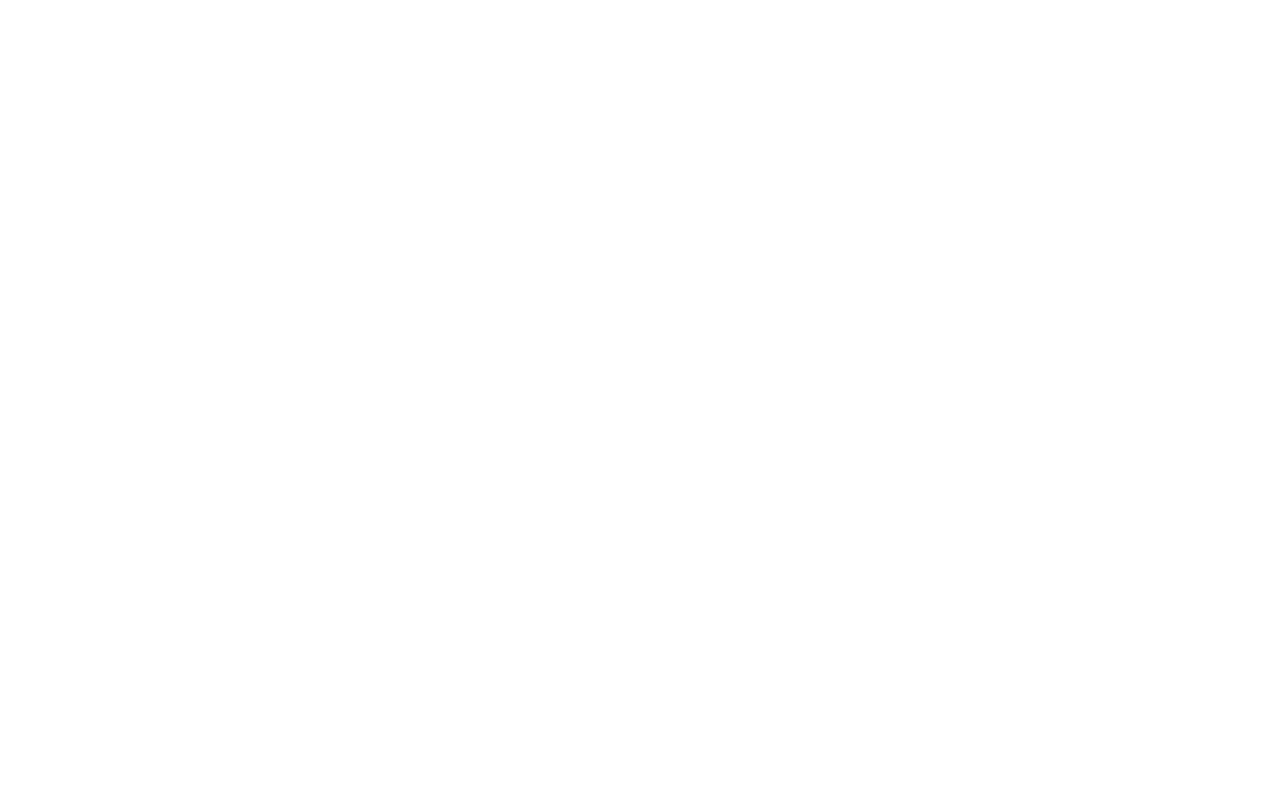
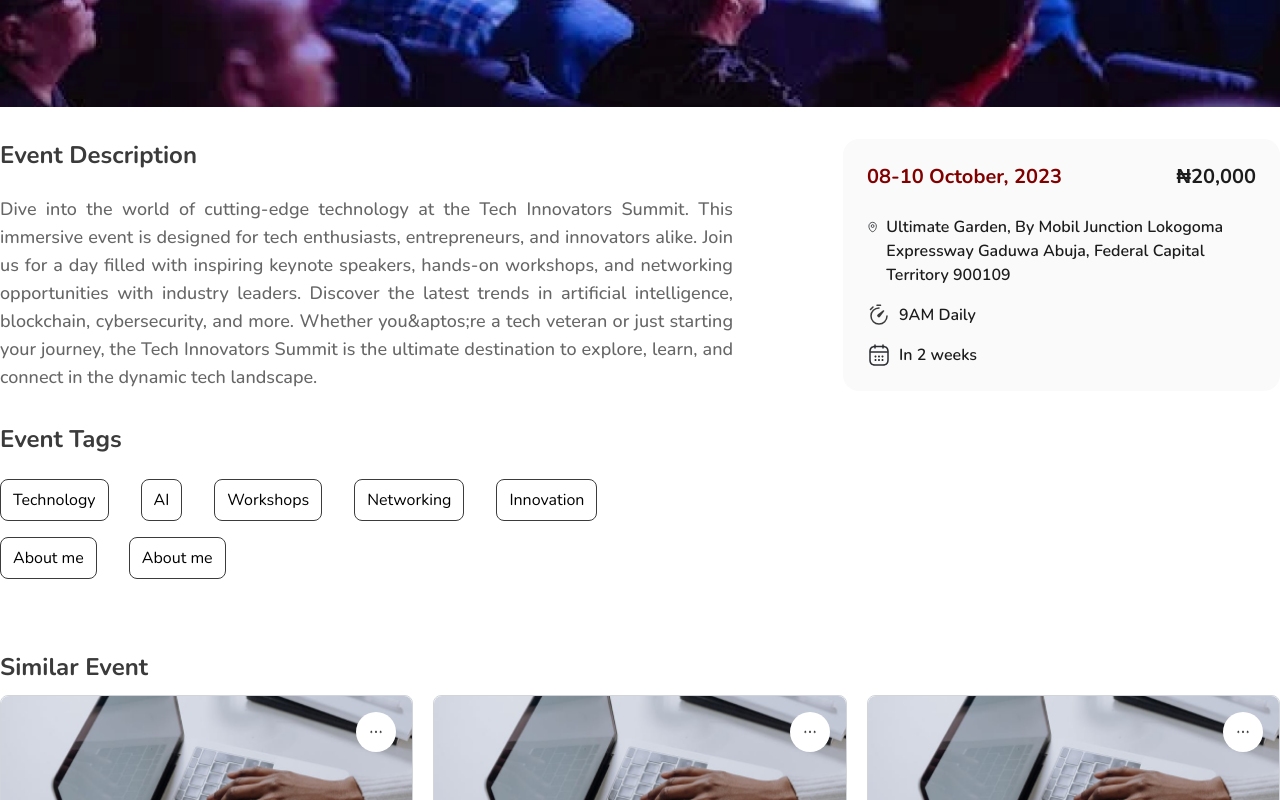
Before and after one commit to hngx-org/event, a Next.js app: page /event/EventDetails in a window 1280 px wide. Before the commit this address had no page. Shown: the part 480-1280 px from the top of the page. Before the commit the page ends 800 px from the top, so only its background shows below. Built offline with nearby package versions, Linux system fonts and the light colour scheme.

Commit message:
revamped eventdetails

```diff
--- a/components/web/EventDetails.tsx
+++ b/components/events/EventDetails.tsx
@@ -7,9 +7,9 @@
             <div className="max-w-7xl mx-auto flex justify-between mb-6 mt-24">
                 <div className="flex gap-4 items-center">
                     <ArrowBackIcon />
-                    <h3 className="text-[#3B3B3B] text-2xl font-bold">Tech Innovators Summit</h3>
+                    <h3 className="text-grey-500 text-2xl font-bold">Tech Innovators Summit</h3>
                 </div>
-                <Link href='/Checkout' className="bg-[#800000] text-white text-base font-bold flex justify-center items-center py-[18px] px-8 rounded-lg">Register for this event</Link>
+                <Link href='/Checkout' className="bg-secondary-300 text-white text-base font-bold flex justify-center items-center py-[18px] px-8 rounded-lg">Register for this event</Link>
             </div>
 
             <div className="w-full">
@@ -20,19 +20,19 @@
                 <div className="flex justify-between">
                     <div className="flex flex-col gap-8">
                         <div className="flex flex-col gap-6 max-w-[733px]">
-                            <h1 className="text-[#3B3B3B] text-2xl font-bold">Event Description</h1>
+                            <h1 className="text-grey-500 text-2xl font-bold">Event Description</h1>
                             <p className="text-[#666] text-justify font-medium text-lg">Dive into the world of cutting-edge technology at the Tech Innovators Summit. This immersive event is designed for tech enthusiasts, entrepreneurs, and innovators alike. Join us for a day filled with inspiring keynote speakers, hands-on workshops, and networking opportunities with industry leaders. Discover the latest trends in artificial intelligence, blockchain, cybersecurity, and more. Whether you&aptos;re a tech veteran or just starting your journey, the Tech Innovators Summit is the ultimate destination to explore, learn, and connect in the dynamic tech landscape.</p>
                         </div>
                         <div className="flex flex-col gap-6">
-                            <h1 className="text-[#3B3B3B] text-2xl font-bold">Event Tags</h1>
+                            <h1 className="text-grey-500 text-2xl font-bold">Event Tags</h1>
                             <div className="flex flex-wrap gap-x-8 gap-y-4 max-w-[653px]">
-                                <span className="flex py-2 px-3 justify-center gap-1 rounded-lg border border-[#3B3B3B]">Technology</span>
-                                <span className="flex py-2 px-3 justify-center gap-1 rounded-lg border border-[#3B3B3B]">AI</span>
-                                <span className="flex py-2 px-3 justify-center gap-1 rounded-lg border border-[#3B3B3B]">Workshops</span>
-                                <span className="flex py-2 px-3 justify-center gap-1 rounded-lg border border-[#3B3B3B]">Networking</span>
-                                <span className="flex py-2 px-3 justify-center gap-1 rounded-lg border border-[#3B3B3B]">Innovation</span>
-                                <span className="flex py-2 px-3 justify-center gap-1 rounded-lg border border-[#3B3B3B]">About me</span>
-                                <span className="flex py-2 px-3 justify-center gap-1 rounded-lg border border-[#3B3B3B]">About me</span>
+                                <span className="flex py-2 px-3 justify-center gap-1 rounded-lg border border-grey-500">Technology</span>
+                                <span className="flex py-2 px-3 justify-center gap-1 rounded-lg border border-grey-500">AI</span>
+                                <span className="flex py-2 px-3 justify-center gap-1 rounded-lg border border-grey-500">Workshops</span>
+                                <span className="flex py-2 px-3 justify-center gap-1 rounded-lg border border-grey-500">Networking</span>
+                                <span className="flex py-2 px-3 justify-center gap-1 rounded-lg border border-grey-500">Innovation</span>
+                                <span className="flex py-2 px-3 justify-center gap-1 rounded-lg border border-grey-500">About me</span>
+                                <span className="flex py-2 px-3 justify-center gap-1 rounded-lg border border-grey-500">About me</span>
                             </div>
                         </div>
                     </div>
@@ -40,26 +40,26 @@
                         <div className="flex flex-col gap-6">
                             <div>
                                 <div className="flex justify-between">
-                                <h1 className="text-[#800000] font-bold text-xl">08-10 October, 2023</h1>
-                                <h1 className="text-[#1C1C1C] font-bold text-xl">&#8358;20,000</h1>
+                                <h1 className="text-secondary-300 font-bold text-xl">08-10 October, 2023</h1>
+                                <h1 className="text-grey-700 font-bold text-xl">&#8358;20,000</h1>
                                 </div>
                             </div>
                             <div className="flex flex-col gap-4">
                                 <div className="flex gap-2 items-start">
                                     <LocationIcon />
-                                    <h4 className="text-[#1C1C1C] text-base font-semibold">
+                                    <h4 className="text-grey-700 text-base font-semibold">
                                         Ultimate Garden, By Mobil Junction Lokogoma Expressway Gaduwa Abuja, Federal Capital Territory 900109
                                     </h4>
                                 </div>
                                 <div className="flex gap-2 items-center">
                                     <ClockIcon />
-                                    <h4 className="text-[#1C1C1C] text-base font-semibold">
+                                    <h4 className="text-grey-700 text-base font-semibold">
                                         9AM Daily
                                     </h4>
                                 </div>
                                 <div className="flex gap-2 items-center">
                                     <CalendarIcon />
-                                    <h4 className="text-[#1C1C1C] text-base font-semibold">
+                                    <h4 className="text-grey-700 text-base font-semibold">
                                         In 2 weeks
                                     </h4>
                                 </div>
@@ -69,8 +69,8 @@
                 </div>
 
                 <div className="flex flex-col gap-3 mt-[72px] mb-28">
-                    <h1 className="text-[#3B3B3B] text-2xl font-bold">Similar Event</h1>
-                    <div className="card gap-5">
+                    <h1 className="text-grey-500 text-2xl font-bold">Similar Event</h1>
+                    <div className="grid grid-cols-3 gap-5">
                         <div className="w-full rounded-lg border border-gray-300 relative">
                             <button className="w-[40px] h-[40px] flex items-center justify-center p-3 absolute top-4 right-4 bg-white rounded-[50%] ">
                                 <OptionIcon />
--- a/pages/EventDetails.tsx
+++ b/pages/event/EventDetails.tsx
@@ -1,5 +1,5 @@
 import DashboardHeader from "@/components/Dashboard/Dashboardheader";
-import EventDetails from "@/components/web/EventDetails";
+import EventDetails from "@/components/events/EventDetails";
 import Footer from "@/components/web/footer";
 
 export default function EventDetailsPage () {
```
Also changed, not shown: 2 other files (tests, documents, lock files or other folders).
